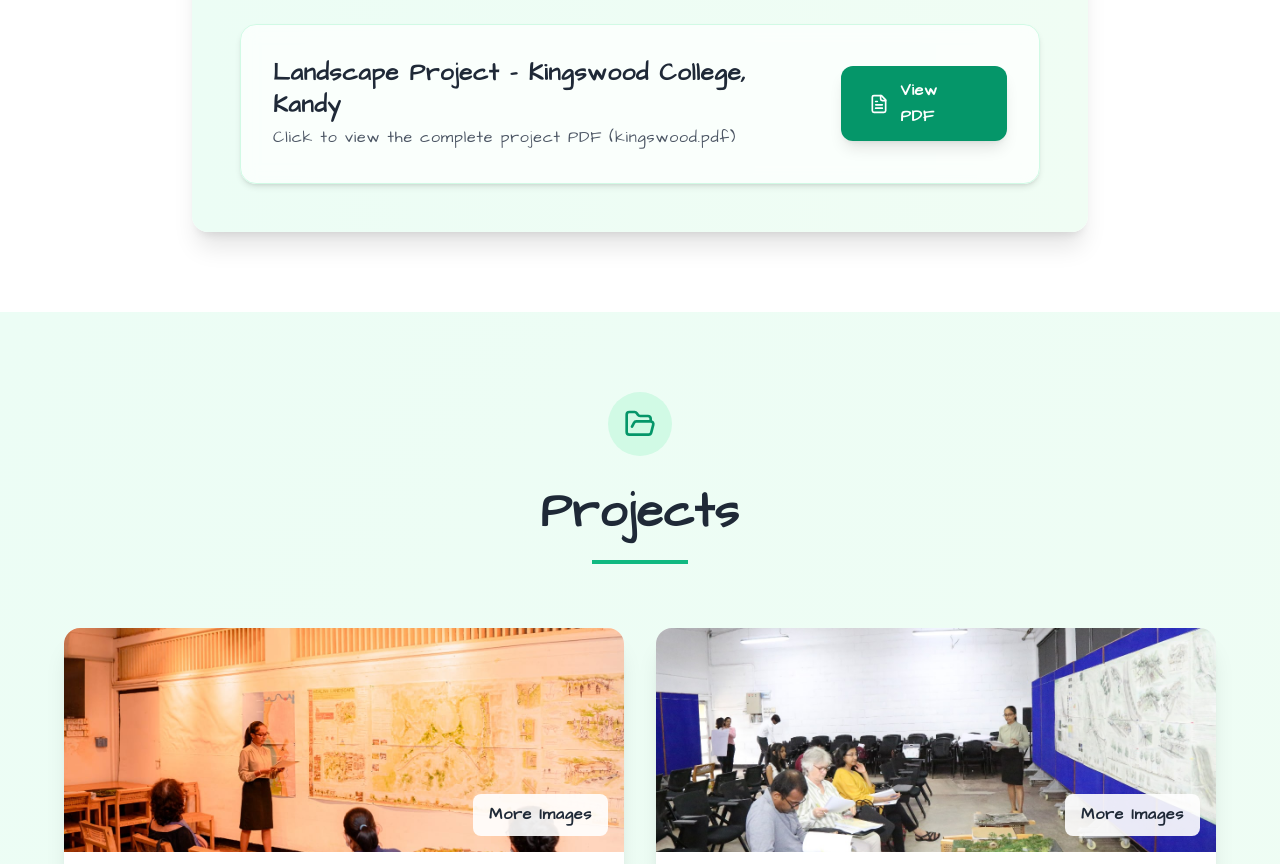
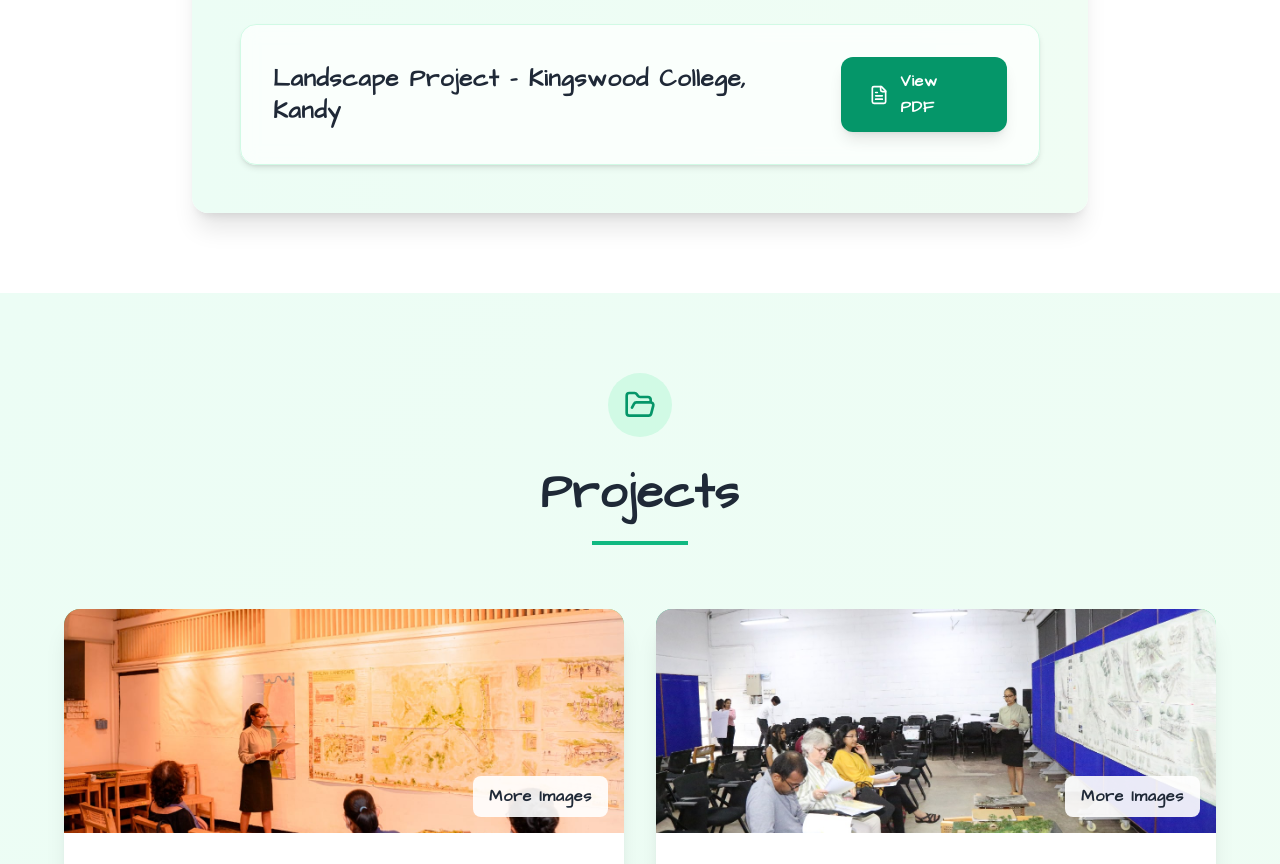
Before and after one commit to nimesha-thalgaspitiya/nimesha, a React (Vite) app: page / in a window 1280 px wide. Shown: the part 3240-4104 px from the top of the page. Built offline with nearby package versions, Linux system fonts and the light colour scheme.

Commit message:
Update Kingswood Project

```diff
--- a/src/components/Experience.tsx
+++ b/src/components/Experience.tsx
@@ -124,9 +124,6 @@ const Experience = () => {
                     <h4 className="text-xl md:text-2xl font-bold text-gray-800">
                       Landscape Project – Kingswood College, Kandy
                     </h4>
-                    <p className="text-gray-600 mt-1">
-                      Click to view the complete project PDF (kingswood.pdf)
-                    </p>
                   </div>
 
                   <a
```
